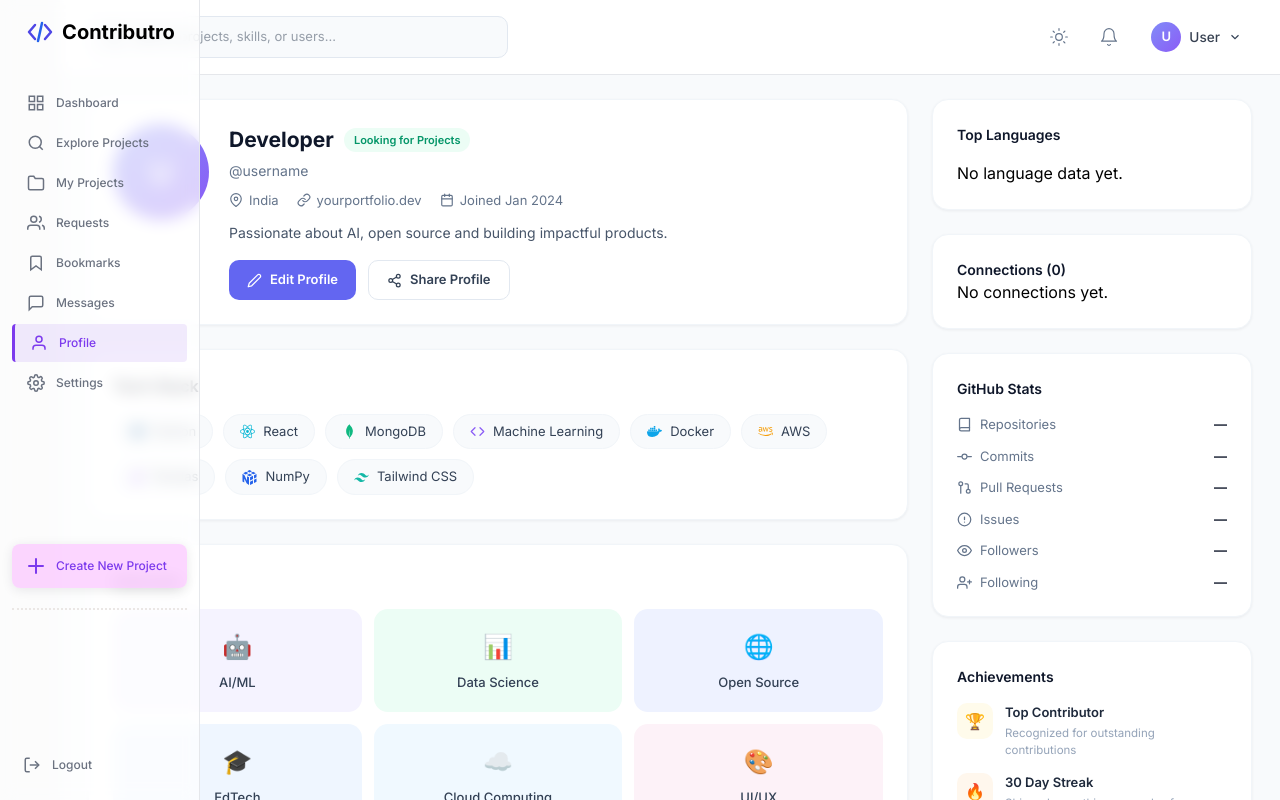
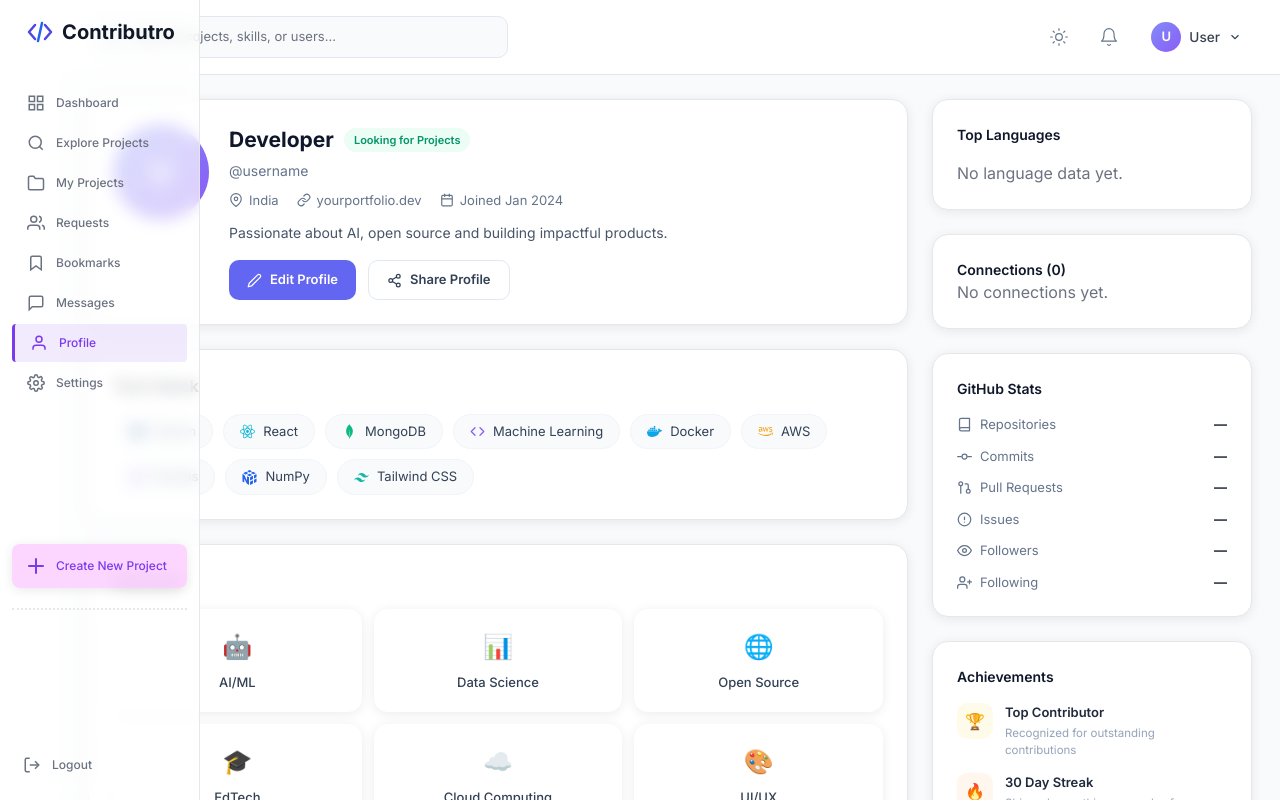
Before and after one commit to Contributro-Dev/Contributro, a React (Vite) app in the folder client/: page /profile in a window 1280 px wide. Built offline with nearby package versions, Linux system fonts and the light colour scheme; a web font is replaced by a local one.

Commit message:
Add dark mode foundation with theme context

```diff
--- /dev/null
+++ b/client/src/context/ThemeContext.jsx
@@ -0,0 +1,29 @@
+// client/src/context/ThemeContext.jsx
+import { createContext, useContext, useEffect, useState } from "react";
+
+const ThemeContext = createContext();
+
+export function ThemeProvider({ children }) {
+  const [theme, setTheme] = useState(() => {
+    const saved = localStorage.getItem("theme");
+    if (saved) return saved;
+    return window.matchMedia("(prefers-color-scheme: dark)").matches ? "dark" : "light";
+  });
+
+  useEffect(() => {
+    document.documentElement.setAttribute("data-theme", theme);
+    localStorage.setItem("theme", theme);
+  }, [theme]);
+
+  const toggleTheme = () => {
+    setTheme((prev) => (prev === "light" ? "dark" : "light"));
+  };
+
+  return (
+    <ThemeContext.Provider value={{ theme, toggleTheme }}>
+      {children}
+    </ThemeContext.Provider>
+  );
+}
+
+export const useTheme = () => useContext(ThemeContext);
--- a/client/src/main.jsx
+++ b/client/src/main.jsx
@@ -1,13 +1,16 @@
 import { StrictMode } from 'react'
 import { createRoot } from 'react-dom/client'
 import './index.css'
+import './theme.css'
 import App from './App.jsx'
 import "./utils/axiosInterceptor.js";
 import AuthProvider from './context/AuthContext.jsx';
+import { ThemeProvider } from './context/ThemeContext.jsx';
 
 createRoot(document.getElementById('root')).render(
+  <ThemeProvider>
     <AuthProvider>
       <App />
     </AuthProvider>
-
+  </ThemeProvider>
 )
--- a/client/src/pages/Dashboard.jsx
+++ b/client/src/pages/Dashboard.jsx
@@ -7,6 +7,9 @@ import SkillsPopUp from "../components/SkillsPopUp.jsx";
 import Sidebar from "../components/Sidebar.jsx";
 import "./Dashboard.css";
 import { useNavigate } from "react-router-dom";
+// Dashboard.jsx — add these two lines near the top, with other imports
+import { useTheme } from "../context/ThemeContext.jsx";
+import { FiMoon, FiSun } from "react-icons/fi";
 
 function Dashboard() {
 
@@ -16,6 +19,8 @@ function Dashboard() {
 
   const [projects, setProjects] = useState([]);
   const [recommendedProjects, setRecommendedProjects] = useState([]);
+  // Dashboard.jsx — inside function Dashboard(), alongside other hooks
+  const { theme, toggleTheme } = useTheme();
 
 
   const [showSkillPopup, setShowSkillPopup] = useState(false)
@@ -223,7 +228,8 @@ function Dashboard() {
   }
 
   return (
-    <div style={{ display: 'flex', flexDirection: 'row', height: '100vh', backgroundColor: '#fff', color: '#000' }}>
+    // Dashboard.jsx — replace the outer wrapping div's inline style
+<div style={{ display: 'flex', flexDirection: 'row', height: '100vh', backgroundColor: 'var(--bg)', color: 'var(--text)' }}>
 
       <Sidebar activePage="dashboard" />
       {/* Dashboard content */}
@@ -233,25 +239,14 @@ function Dashboard() {
         <div className="dashboard-nav">
           <input type="text" placeholder="Search projects, skills, or users..." className="search-bar" />
 <div className="nav-right">
-            <button className="theme-toggle">
-              <svg xmlns="http://www.w3.org/2000/svg" viewBox="0 0 24 24" width="20" height="20" fill="none" stroke="currentColor" strokeWidth="1.4" strokeLinecap="round" strokeLinejoin="round">
-                <circle cx="12" cy="12" r="4" />
-                <path d="M12 2v2" />
-                <path d="M12 20v2" />
-                <path d="M4.93 4.93l1.41 1.41" />
-                <path d="M17.66 17.66l1.41 1.41" />
-                <path d="M2 12h2" />
-                <path d="M20 12h2" />
-                <path d="M6.34 17.66l-1.41 1.41" />
-                <path d="M19.07 4.93l-1.41 1.41" />
-              </svg>
+  <button className="theme-toggle" onClick={toggleTheme} aria-label="Toggle dark mode">
+    {theme === "dark" ? <FiSun size={18} /> : <FiMoon size={18} />}
   </button>
   <button className="notifications">
     <svg xmlns="http://www.w3.org/2000/svg" viewBox="0 0 24 24" width="20" height="20" fill="none" stroke="currentColor" strokeWidth="1.4" strokeLinecap="round" strokeLinejoin="round">
       <path d="M18 8A6 6 0 0 0 6 8c0 7-3 9-3 9h18s-3-2-3-9" />
       <path d="M13.73 21a2 2 0 0 1-3.46 0" />
     </svg>
-
   </button>
   <div className="profile-section" onClick={() => setShowProfileMenu(!showProfileMenu)}>
     <div className="profile-pic">{user?.avatar
--- /dev/null
+++ b/client/src/theme.css
@@ -0,0 +1,72 @@
+/* client/src/theme.css */
+:root,
+[data-theme="light"] {
+  --bg: #ffffff;
+  --surface: #f9fafb;
+  --card: #ffffff;
+  --text: #111827;
+  --text-secondary: #6b7280;
+  --primary: #7c3aed;
+  --primary-hover: #6d28d9;
+  --border: #e5e7eb;
+  --shadow: rgba(0, 0, 0, 0.08);
+  --input-bg: #f9fafb;
+  --hover: #f3f4f6;
+}
+
+[data-theme="dark"] {
+  --bg: #0f172a;
+  --surface: #111827;
+  --card: #1f2937;
+  --text: #f9fafb;
+  --text-secondary: #9ca3af;
+  --primary: #7c3aed;
+  --primary-hover: #8b5cf6;
+  --border: rgba(255, 255, 255, 0.08);
+  --shadow: rgba(0, 0, 0, 0.4);
+  --input-bg: #1f2937;
+  --hover: #283244;
+}
+
+html, body, #root {
+  background-color: var(--bg);
+  color: var(--text);
+  transition: background-color 0.2s ease, color 0.2s ease;
+}
+
+* {
+  transition: background-color 0.2s ease, border-color 0.2s ease, color 0.2s ease;
+}
+
+/* Generic element overrides used across pages */
+.card,
+[class*="-card"],
+[class*="card-"] {
+  background-color: var(--card) !important;
+  border-color: var(--border) !important;
+  box-shadow: 0 2px 12px var(--shadow) !important;
+  color: var(--text);
+}
+
+input,
+select,
+textarea {
+  background-color: var(--input-bg) !important;
+  color: var(--text) !important;
+  border-color: var(--border) !important;
+}
+
+input::placeholder,
+textarea::placeholder {
+  color: var(--text-secondary) !important;
+}
+
+a, button {
+  color: inherit;
+}
+
+.empty-msg,
+[class*="-empty"],
+[class*="empty-"] {
+  color: var(--text-secondary) !important;
+}
```
Lines whose indentation alone changed are shown as unchanged.
